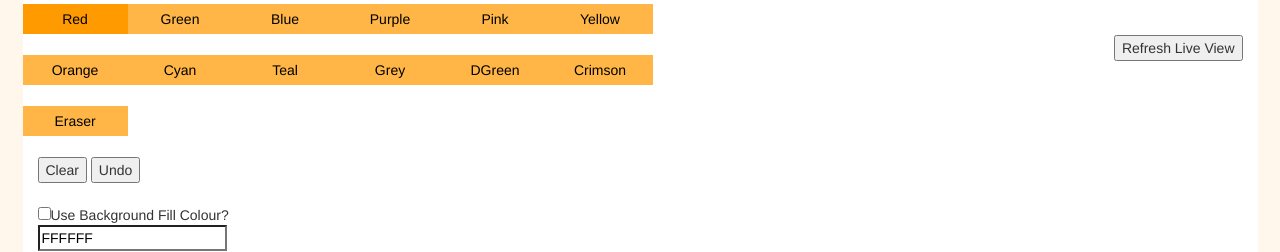
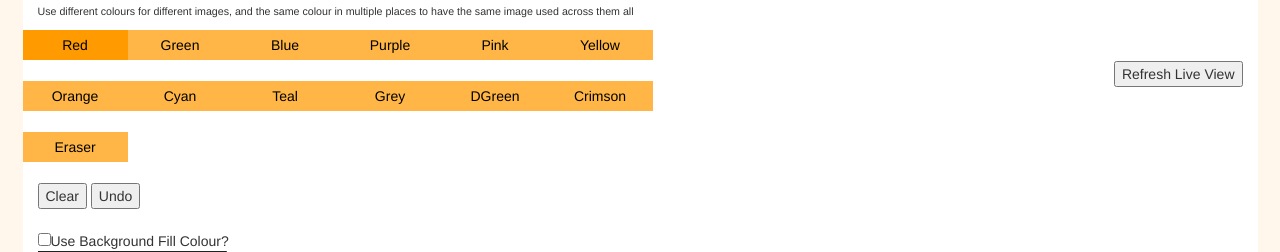
Before and after one commit to kezadias/ShitpostBotWeb, a PHP site: page / in a window 1280 px wide. Shown: the part 897-1149 px from the top of the page. Run offline with PHP 8.4, Linux system fonts and the light colour scheme; data comes from the database, SQL or seed files in the repository; some libraries are stand-ins or nearby versions.

Commit message:
added more help text

```diff
--- a/spb/designer/css/style.css
+++ b/spb/designer/css/style.css
@@ -19,7 +19,7 @@ div.row div.header{
 	font-family: "Lucida Sans Unicode", "Lucida Grande", sans-serif;
 }
 
-div.row div.help{
+.help{
 	font-size: 8pt;
 }
 
--- a/spb/designer/index.php
+++ b/spb/designer/index.php
@@ -20,6 +20,7 @@ $h = 790;
 <canvas id='canvas'></canvas>
 <img id='liveupdate'/><br>
 
+<p class='help' style='width: 600px'>Use different colours for different images, and the same colour in multiple places to have the same image used across them all</p>
 <div class="row palette">
 	<div class="col-md-1 tbutton pen noselect active" id='1'>Red</div>
 	<div class="col-md-1 tbutton pen noselect" id='2'>Green</div>
```
